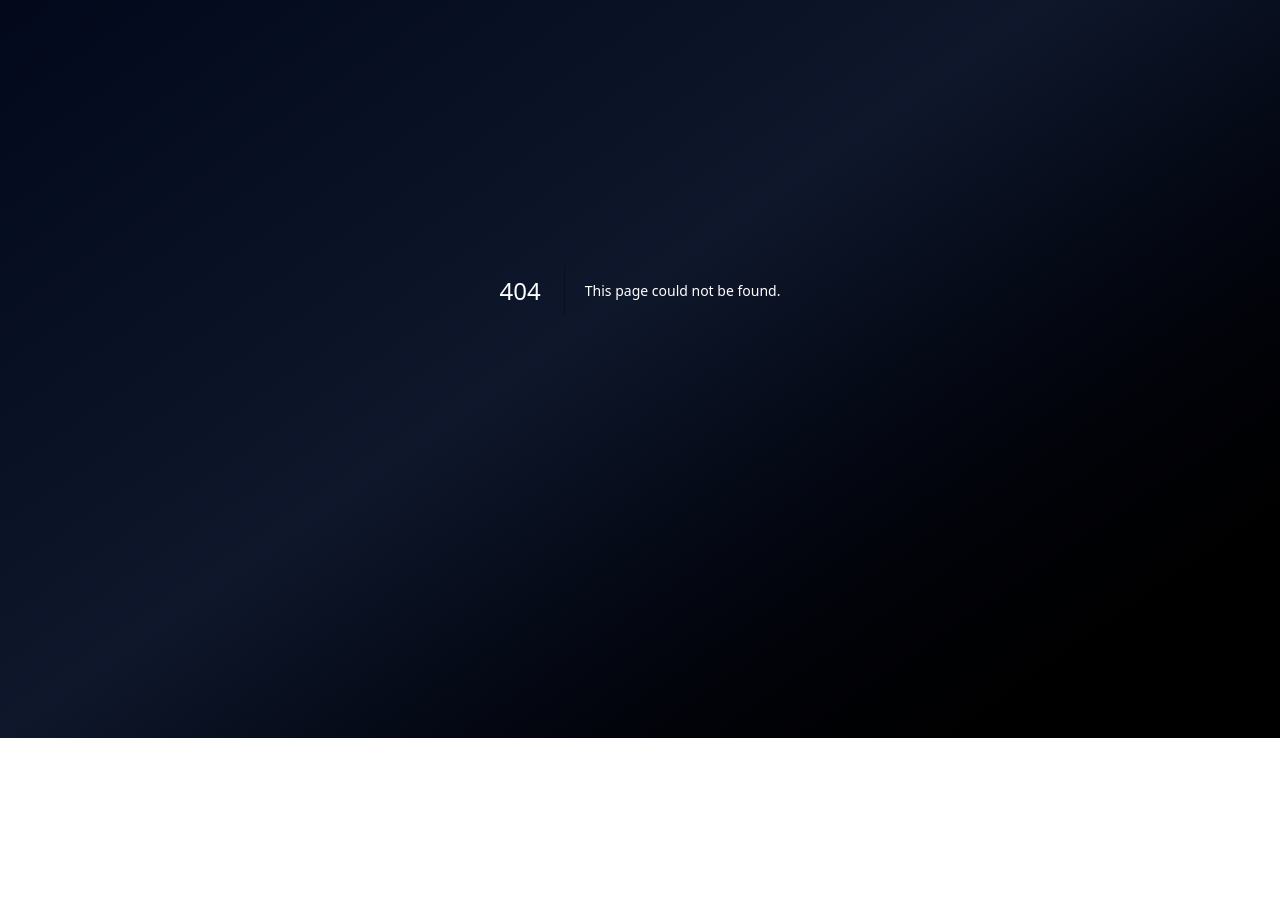
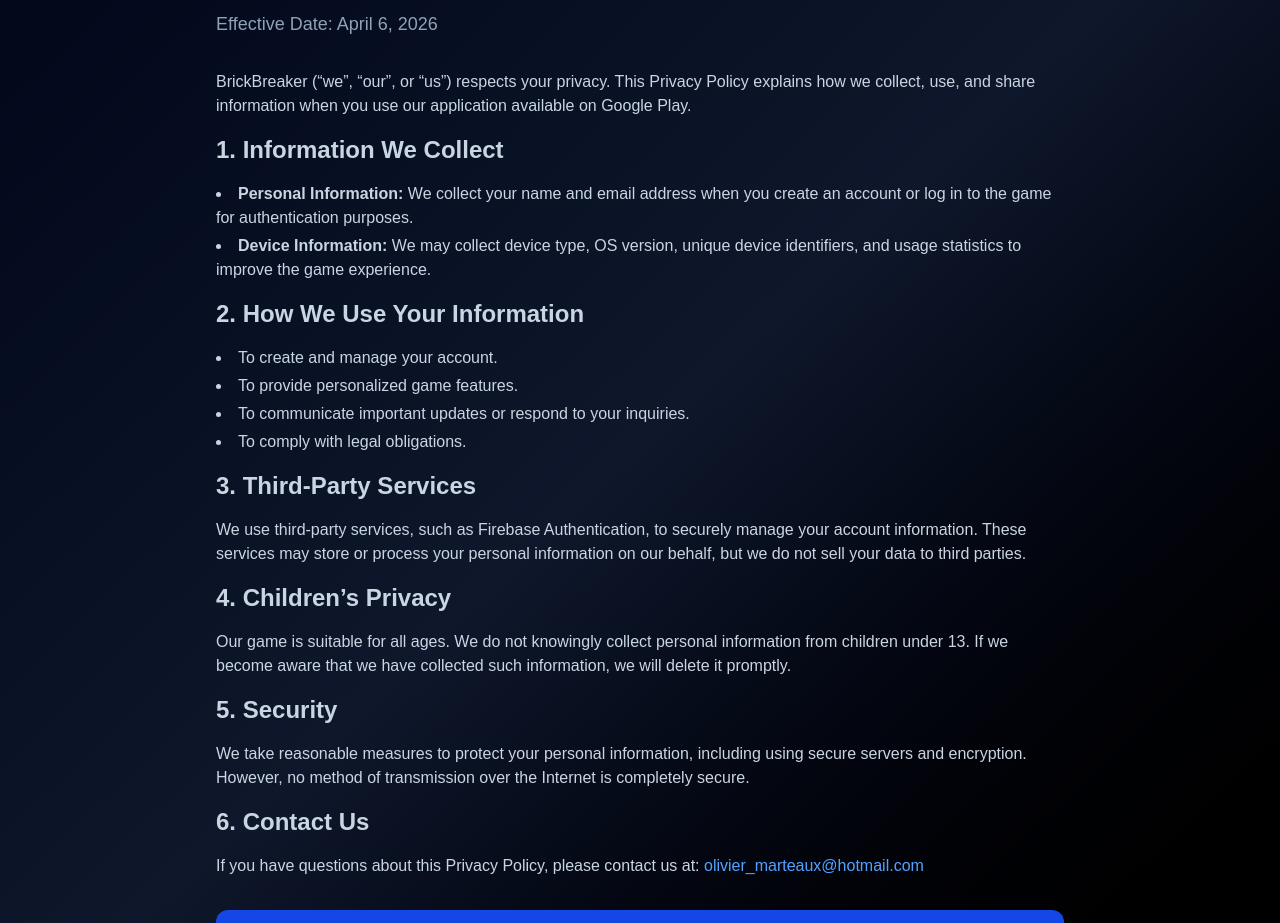
Before and after one commit to OlivierMarteaux/r001_portfolio, a Next.js app: page /projects/a056_brickbreaker/privacy-policy in a window 1280 px wide. Before the commit this address had no page. Shown: the part 280-1203 px from the top of the page. Before the commit the page ends 1018 px from the top, so only its background shows below. Built offline with nearby package versions, Linux system fonts and the light colour scheme.

Commit message:
18_20260406_OM: added Android A056_BrickBreaker project and its privacy policy

```diff
--- /dev/null
+++ b/public/projects/A056_BrickBreaker/A056_BrickBreaker_privacy_policy.html
@@ -0,0 +1,46 @@
+<!DOCTYPE html>
+<html lang="en">
+<head>
+<meta charset="UTF-8">
+<meta name="viewport" content="width=device-width, initial-scale=1.0">
+<title>Privacy Policy - BrickBreaker</title>
+<style>
+body { font-family: Arial, sans-serif; line-height: 1.6; margin: 2rem; color: #333; }
+h1, h2 { color: #222; }
+a { color: #0077cc; }
+</style>
+</head>
+<body>
+<h1>Privacy Policy for BrickBreaker</h1>
+<p>Effective Date: April 6, 2026</p>
+
+<p>BrickBreaker (“we”, “our”, or “us”) respects your privacy. This Privacy Policy explains how we collect, use, and share information when you use our mobile game available on Google Play.</p>
+
+<h2>1. Information We Collect</h2>
+<ul>
+  <li><strong>Personal Information:</strong> We collect your name and email address when you create an account or log in to the game for authentication purposes.</li>
+  <li><strong>Device Information:</strong> We may collect device type, OS version, unique device identifiers, and usage statistics to improve the game experience.</li>
+</ul>
+
+<h2>2. How We Use Your Information</h2>
+<ul>
+  <li>To create and manage your account.</li>
+  <li>To provide personalized game features.</li>
+  <li>To communicate important updates or respond to your inquiries.</li>
+  <li>To comply with legal obligations.</li>
+</ul>
+
+<h2>3. Third-Party Services</h2>
+<p>We use third-party services, such as Firebase Authentication, to securely manage your account information. These services may store or process your personal information on our behalf, but we do not sell your data to third parties.</p>
+
+<h2>4. Children’s Privacy</h2>
+<p>Our game is suitable for all ages. We do not knowingly collect personal information from children under 13. If we become aware that we have collected such information, we will delete it promptly.</p>
+
+<h2>5. Security</h2>
+<p>We take reasonable measures to protect your personal information, including using secure servers and encryption. However, no method of transmission over the Internet is completely secure.</p>
+
+<h2>6. Contact Us</h2>
+<p>If you have questions about this Privacy Policy, please contact us at: <a href="mailto:olivier_marteaux@hotmail.com">olivier_marteaux@hotmail.com</a>.</p>
+
+</body>
+</html>
--- /dev/null
+++ b/src/app/projects/[id]/privacy-policy/page.tsx
@@ -0,0 +1,19 @@
+"use client";
+
+import { use } from "react";
+import { notFound } from "next/navigation";
+import ProjectPrivacy from "@/components/ProjectPrivacy";
+import { privacies } from "@/data/privacies";
+
+interface Props {
+  params: Promise<{ id: string }>;
+}
+
+export default function PrivacyPage({ params }: Props) {
+  const { id } = use(params); // unwrap the promise
+  const privacy = privacies.find((p) => p.id === id);
+
+  if (!privacy) return notFound();
+
+  return <ProjectPrivacy privacy={privacy} />;
+}
--- a/src/app/sitemap.ts
+++ b/src/app/sitemap.ts
@@ -1,4 +1,5 @@
 import { projects } from "@/data/projects";  // Import your project data (adjust the path)
+import { privacies } from "@/data/privacies";
 
 export default function sitemap() {
   // Generate URLs for static pages
@@ -16,6 +17,12 @@
     lastModified: new Date(),
   }));
 
+  // Generate dynamic URLs for each privacy
+  const privacyPages = privacies.map((privacy) => ({
+	  url: `https://oliviermarteaux.dev/projects/${privacy.id}/privacy-policy`,
+	  lastModified: new Date(),
+	}));
+
   // Combine static and dynamic URLs
-  return [...staticPages, ...dynamicPages];
+  return [...staticPages, ...dynamicPages, ...privacyPages];
 }
--- a/src/components/ProjectCard.tsx
+++ b/src/components/ProjectCard.tsx
@@ -76,6 +76,7 @@
 		</a>*/}
 
 			{/* GitHub Button */}
+			{project.github && (
 			<a
 			  href={project.github}
 			  target="_blank"
@@ -84,6 +85,7 @@
 			>
 				<FaGithub size={20} />
 			</a>
+			)}
 
 			{project.demo && (
 			  <button
--- a/src/components/ProjectDetail.tsx
+++ b/src/components/ProjectDetail.tsx
@@ -5,6 +5,7 @@
 import { FaGithub, FaPlay, FaArrowLeft } from "react-icons/fa";
 import Link from "next/link";
 import { Gamepad2 } from 'lucide-react';
+import { privacies } from "@/data/privacies";
 
 interface Props {
   project: Project;
@@ -12,6 +13,7 @@
 
 export default function ProjectDetail({ project }: Props) {
 	const [isModalOpen, setIsModalOpen] = useState(false);
+	const privacy = privacies.find(p => p.id === project.id);
 
   return (
     <section className="max-w-6xl mx-auto space-y-8 px-6 py-12">
@@ -76,6 +78,23 @@
         </table>
       </section>
 
+	  {/* Policies */}
+      {privacy && (
+	  <section className="space-y-4">
+		<h3 className="text-2xl font-semibold">📜 Policies</h3>
+		<ul className="list-disc list-inside text-slate-300 space-y-2">
+		  <li>
+			<Link
+			  href={`/projects/${project.id}/privacy-policy`}
+			  className="text-blue-400 hover:underline"
+			>
+			  View Privacy Policy
+			</Link>
+		  </li>
+		</ul>
+	  </section>
+	)}
+
       {/* Back Button */}
       <Link href="/projects" className="bg-blue-700 px-6 py-3 rounded-xl text-white font-semibold flex items-center gap-2 hover:bg-blue-800 transition">
         <FaArrowLeft size={20} /> Back to projects
--- /dev/null
+++ b/src/components/ProjectPrivacy.tsx
@@ -0,0 +1,79 @@
+"use client";
+
+import { use } from "react";
+import { Privacy } from "@data/privacies";
+import Link from "next/link";
+import { FaArrowLeft } from "react-icons/fa";
+
+interface Props {
+  privacy: Privacy;
+}
+
+export default function ProjectPrivacy({ privacy }: Props) {
+
+  return (
+    <section className="max-w-4xl mx-auto space-y-8 px-6 py-12 text-slate-300">
+      {/* Title */}
+      <h1 className="text-4xl font-bold">📜 Privacy Policy - {privacy.title}</h1>
+      <p className="text-slate-400 text-lg">Effective Date: {privacy.date}</p>
+
+      {/* Policy Content */}
+      <section className="space-y-4">
+        <p>
+          {privacy.title} (“we”, “our”, or “us”) respects your privacy. {privacy.description}
+        </p>
+
+        <h2 className="text-2xl font-semibold">1. Information We Collect</h2>
+        <ul className="list-disc list-inside space-y-1">
+          <li>
+            <strong>Personal Information:</strong> {privacy.personal}
+          </li>
+          <li>
+            <strong>Device Information:</strong> {privacy.device}
+          </li>
+        </ul>
+
+        <h2 className="text-2xl font-semibold">2. How We Use Your Information</h2>
+        <ul className="list-disc list-inside space-y-1">
+		  {privacy.usage.map((item, idx) => (
+			<li key={idx}>{item}</li>
+		  ))}
+		</ul>
+
+        <h2 className="text-2xl font-semibold">3. Third-Party Services</h2>
+        <p>
+          {privacy.services}
+        </p>
+
+        <h2 className="text-2xl font-semibold">4. Children’s Privacy</h2>
+        <p>
+          {privacy.children}
+        </p>
+
+        <h2 className="text-2xl font-semibold">5. Security</h2>
+        <p>
+          {privacy.security}
+        </p>
+
+        <h2 className="text-2xl font-semibold">6. Contact Us</h2>
+        <p>
+          If you have questions about this Privacy Policy, please contact us at:{" "}
+          <a
+            href="mailto:olivier_marteaux@hotmail.com"
+            className="text-blue-400 hover:underline"
+          >
+            olivier_marteaux@hotmail.com
+          </a>
+        </p>
+      </section>
+
+      {/* Back Button */}
+      <Link
+        href={`/projects/${privacy.id}`}
+        className="bg-blue-700 px-6 py-3 rounded-xl text-white font-semibold flex items-center gap-2 hover:bg-blue-800 transition"
+      >
+        <FaArrowLeft size={20} /> Back to Project
+      </Link>
+    </section>
+  );
+}
--- /dev/null
+++ b/src/data/privacies.ts
@@ -0,0 +1,34 @@
+export interface Privacy {
+  id: string; // unique identifier for route
+  title: string;
+  date: string;
+  description: string;
+  personal: string;
+  device: string;
+  services: string;
+  children: string;
+  usage: string[];
+  security: string;
+}
+
+
+export const privacies: Privacy[] = [
+
+	{
+		id: "a056_brickbreaker",
+		title: "BrickBreaker",
+		date: "April 6, 2026",
+		description: "This Privacy Policy explains how we collect, use, and share information when you use our application available on Google Play.",
+		personal: "We collect your name and email address when you create an account or log in to the game for authentication purposes.",
+		device: "We may collect device type, OS version, unique device identifiers, and usage statistics to improve the game experience.",
+		services: "We use third-party services, such as Firebase Authentication, to securely manage your account information. These services may store or process your personal information on our behalf, but we do not sell your data to third parties.",
+		children: "Our game is suitable for all ages. We do not knowingly collect personal information from children under 13. If we become aware that we have collected such information, we will delete it promptly.",
+		security: "We take reasonable measures to protect your personal information, including using secure servers and encryption. However, no method of transmission over the Internet is completely secure.",
+		usage: [
+		  "To create and manage your account.",
+		  "To provide personalized game features.",
+		  "To communicate important updates or respond to your inquiries.",
+		  "To comply with legal obligations.",
+		]
+	}
+];
--- a/src/data/projects.ts
+++ b/src/data/projects.ts
@@ -1,3 +1,7 @@
+export interface PolicyItem {
+  name: string; // The display name of the policy
+  url: string;  // The link to the policy page or file
+}
 
 export interface Project {
   id: string; // unique identifier for route
@@ -6,15 +10,51 @@
   cardSkills: string;
   title: string;
   description: string;
-  github: string;
+  github?: string;
   demo?: string;
   features: string[];
   techStack: { [key: string]: string };
   gameUrl?: string;
+  policy?: PolicyItem[]; // Optional array of policies
 }
 
 
 export const projects: Project[] = [
+
+	{
+		id: "a056_brickbreaker",
+		cardTitle: "BrickBreaker - A brick breaking Android Game",
+		cardSkills: "Kotlin • Jetpack Compose • Canvas • Firebase",
+		cardDescription: "Developed a modern version of the classic Brick Breaker arcade game entirely in Jetpack Compose. Implemented dynamic brick grid generation, smooth paddle control, and ball physics with collision detection. Built custom visuals with gradients, shadows, and glow effects using the Compose Canvas API. Managed real-time game state and rendering efficiently with mutableStateOf and functional grid mapping. Focused on scalable, modular architecture separating game elements and logic. Applied Kotlin best practices for state-driven UI, functional programming, and clean code. Demonstrated ability to implement interactive gameplay, manual physics, and high-quality graphics in a production-like Android project.",
+		demo: "/assets/A056_BrickBreaker.mp4",
+		title: "📱 BrickBreaker - A brick breaking Android Game",
+		description: "A modern Brick Breaker game built with Kotlin and Jetpack Compose. Destroy all the bricks, keep the ball in play, and beat your high score!"
+		,
+		features: [
+		  "🕹️ Classic brick breaker gameplay",
+		  "🎯 Persistent Score tracking hosted on Firebase Firestore",
+		  "🧱 Brick collision detection",
+		  "🏓 Paddle movement controls",
+		  "💥 Ball physics & bounce logic",
+		  "⚡ Built Kotlin and Jetpack Compose"
+		],
+		techStack: {
+			"Language": "Kotlin",
+			"UI": "Jetpack Compose, Material 3",
+			"Architecture": "MVVM, ViewModel, State Management",
+			"Navigation": "Jetpack Navigation Compose",
+			"Authentication": "Firebase Authentication, Google Credential",
+			"Backend": "Firebase Firestore",
+			"Crash Analysis": "Firebase CrashLytics",
+			"Background Work": "Kotlin Coroutines, Flows",
+			"Dependency Injection": "Dagger/Hilt",
+			"Build": "Gradle (KTS)",
+			"Continuous Delivery": "Firebase App Distribution, GitHub Action"
+		},
+		policy: [
+			{ name: "Privacy Policy", url: "/projects/${project.id}/privacy-policy" },
+		]
+	},
 
 	{
 		id: "brickbreaker",
```
Also changed, not shown: 2 other files (tests, documents, lock files or other folders).
